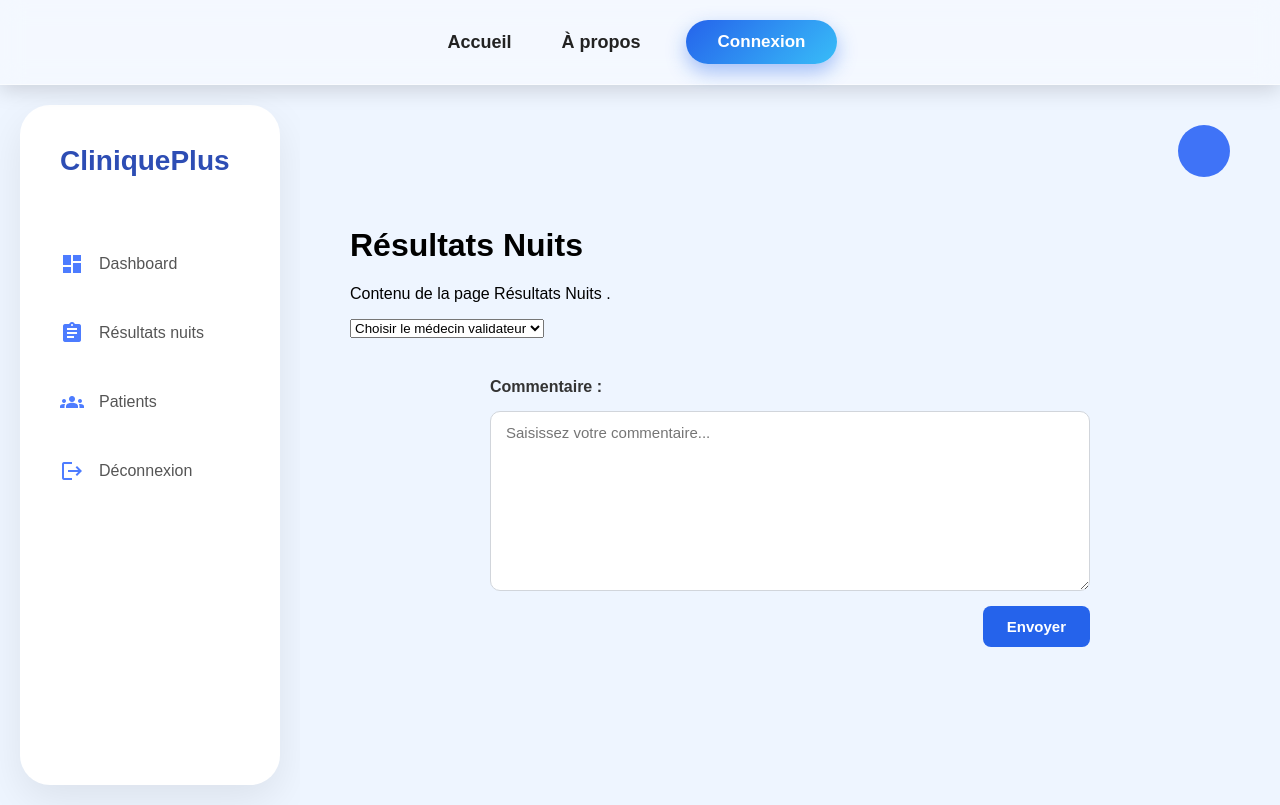
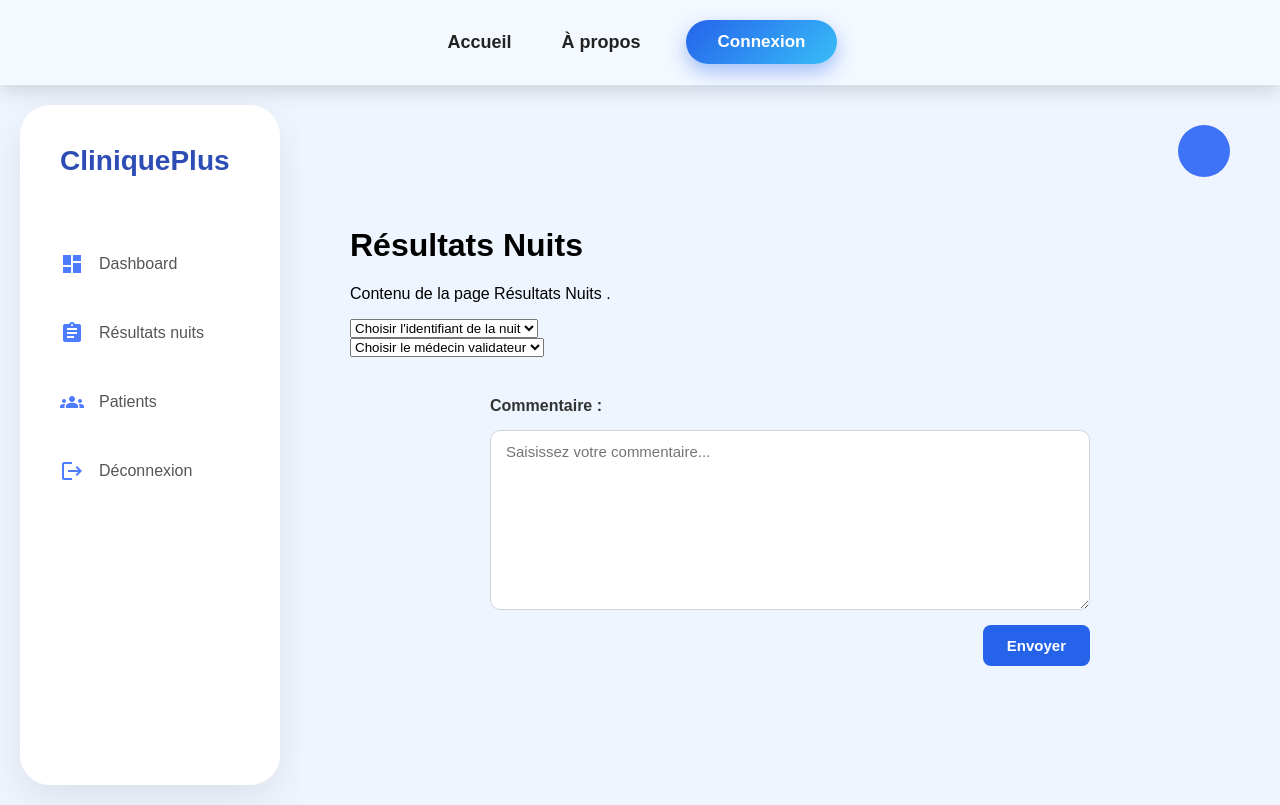
Before and after one commit to emfall2015/clinique_plus_interface_utilisateur, an Angular app: page /layout/resultats-nuits in a window 1280 px wide. Built offline with nearby package versions, Linux system fonts and the light colour scheme.

Commit message:
Affichage nuits non traitrees

```diff
--- a/src/app/nuit-service.ts
+++ b/src/app/nuit-service.ts
@@ -8,4 +8,8 @@ export class NuitService {
     getMedecins(){
     return this.http.get('http://localhost:3000/medecins_validateurs');
     }
+
+    getNuitsNonTraitees(){
+    return this.http.get('http://localhost:3000/nuitEtude');
+    }
 }
--- a/src/app/resultats_nuits/resultats_nuits.html
+++ b/src/app/resultats_nuits/resultats_nuits.html
@@ -1,12 +1,45 @@
 <h1> Résultats Nuits </h1>
 
 <p>Contenu de la page Résultats Nuits .</p>
+
+<select id="id_nuit" (click)="listerNuitsNonTraitees()">
+    <option> Choisir l'identifiant de la nuit </option>
+     @for (nuit of NuitsNontraitees(); track nuit.id) {
+    <option> {{ nuit.id_nuit }}  </option>
+  }
+</select>
+<br>
+
+  <!-- @if (NuitsNontraitees().length === 0) {
+  <p>Aucune nuit trouvée.</p>
+} @else {
+  <table>
+    <thead>
+      <tr>
+        <th>id nuit</th>
+        <th>date nuit</th>
+        <th>type d'études</th>
+      </tr>
+    </thead>
+    <tbody>
+      @for (nuit of NuitsNontraitees(); track nuit.id_nuit) {
+        <tr>
+          <td>{{ nuit.id_nuit }}</td>
+          <td>{{ NuitsNontraitees.date_nuit }}</td>
+          <td>{{ NuitsNontraitees.type_etude }}</td>
+        </tr>
+      }
+    </tbody>
+  </table>
+} -->
+
 
 <select name="" id="" (click)="listerMedecins()">
     <option> Choisir le médecin validateur </option>
      @for (medecin of medecins(); track medecin.id) {
     <option> {{ medecin.nom}} {{ medecin.prenom }} - {{medecin.specialite }} </option>}
 </select>
+
 <div class="commentaire-container">
   <label for="commentaire">Commentaire :</label>
 
--- a/src/app/resultats_nuits/resultats_nuits.ts
+++ b/src/app/resultats_nuits/resultats_nuits.ts
@@ -23,4 +23,18 @@ export class ResultatsNuits {
     });
   }
 
+  NuitsNontraitees= signal<any | null>(null);
+
+  listerNuitsNonTraitees() {
+    this.nuitService.getNuitsNonTraitees().subscribe({
+      next: (res: {NuitsNontraitees? : [{}]}) => {
+
+        this.NuitsNontraitees.set(res["NuitsNontraitees"]);
+        console.log(this.NuitsNontraitees);
+      },
+      error: err => console.error(err)
+    });
+  }
+
+
 }
```
